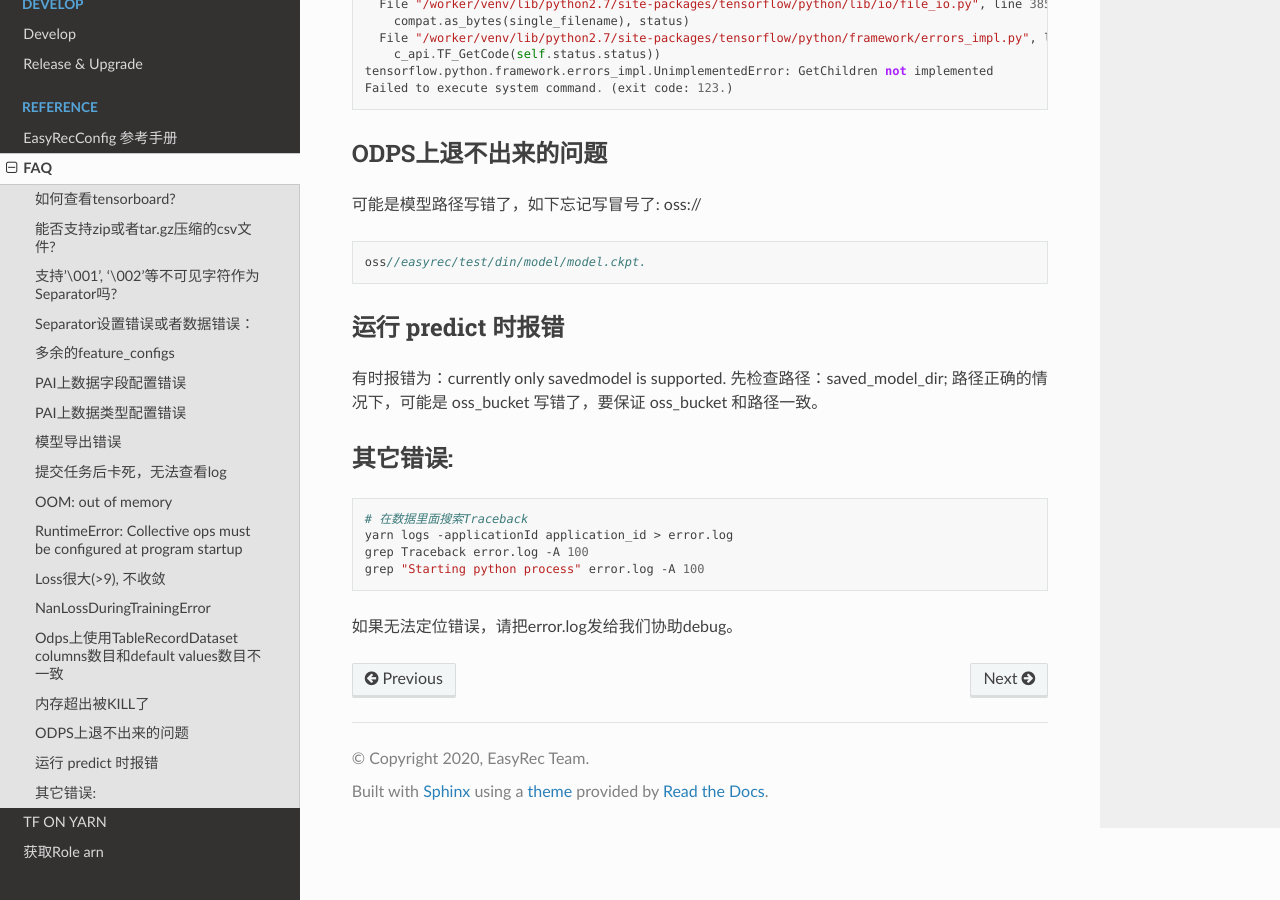
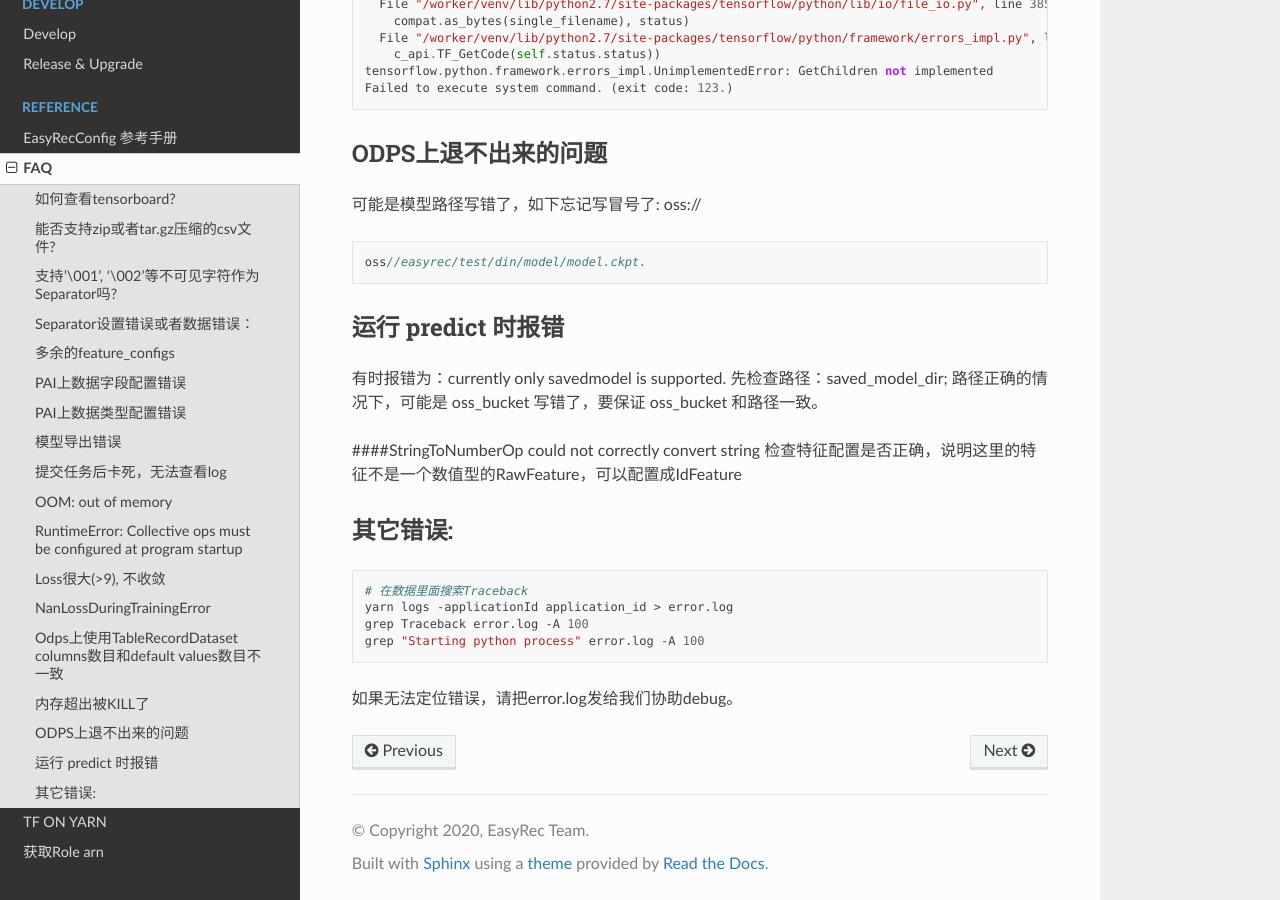
Before and after one commit to alibaba/EasyRec, a Sphinx documentation site: the page built from docs/source/faq.md, in a window 1280 px wide and 900 px high, scrolled down 5096 px. Built offline with Sphinx 7.4.7 and the Read the Docs theme 2.0.0, drawn with Linux system fonts in a browser that asks for light colours; the version number is read from the project's files by our own code.

Commit message:
[FAQ] add StringToNumberOp error faq

````diff
--- a/docs/source/faq.md
+++ b/docs/source/faq.md
@@ -242,6 +242,9 @@ oss//easyrec/test/din/model/model.ckpt.
 有时报错为：currently only savedmodel is supported.
 先检查路径：saved_model_dir; 路径正确的情况下，可能是 oss_bucket 写错了，要保证 oss_bucket 和路径一致。
 
+####StringToNumberOp could not correctly convert string
+检查特征配置是否正确，说明这里的特征不是一个数值型的RawFeature，可以配置成IdFeature
+
 #### 其它错误:
 
 ```bash
````
